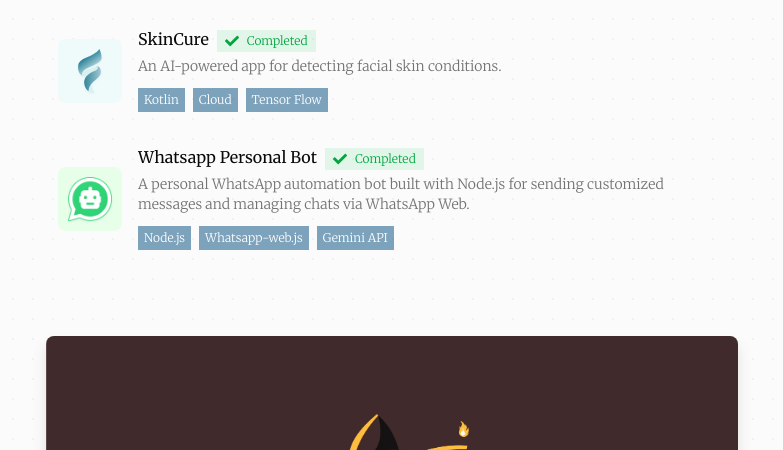
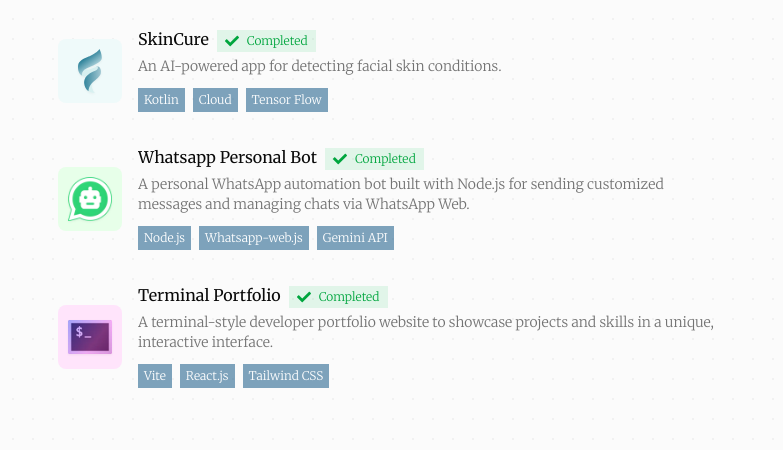
Before and after one commit to bagoesrex/portfolio-website, a Next.js app: page / in a window 1280 px wide. Shown: the part 502-952 px from the top of the page, without its empty margins (248-1031 px from the left). Built offline with nearby package versions, Linux system fonts and the light colour scheme; no server answers.

Commit message:
feat(projects): add terminal portfolio data

```diff
--- a/components/projects/project-card.tsx
+++ b/components/projects/project-card.tsx
@@ -29,7 +29,13 @@ export default function ProjectCard({ project }: ProjectCardProps) {
       >
         <div className={cn("rounded-md p-2.5", IconBg)}>
           <div className="relative h-9.5 min-w-9.5 md:h-11 md:min-w-11">
-            <Image src={coverImage} alt={`${title} Image`} fill priority className="drop-shadow-xs transition-transform group-hover:scale-110" />
+            <Image
+              src={coverImage}
+              alt={`${title} Image`}
+              fill
+              priority
+              className="object-contain drop-shadow-xs transition-transform group-hover:scale-110"
+            />
           </div>
         </div>
         <div className="space-y-3">
--- a/constants/projects.ts
+++ b/constants/projects.ts
@@ -28,6 +28,15 @@ export const DUMMY_PROJECTS: Project[] = [
     coverImage: "/icons/projects/whatsapp-bot.png",
     githubUrl: "https://github.com/bagoesrex/wa-personal-bot",
     variant: "green",
+  },
+  {
+    title: "Terminal Portfolio",
+    description: "A terminal-style developer portfolio website to showcase projects and skills in a unique, interactive interface.",
+    status: "completed",
+    techStack: ["Vite", "React.js", "Tailwind CSS"],
+    coverImage: "/icons/projects/terminal.webp",
+    githubUrl: "https://github.com/bagoesrex/terminal-portfolio",
+    variant: "purple",
   },
   // {
   //   title: "AI Skin Detection App",
@@ -98,4 +107,8 @@ export const PROJECT_VARIANT_STYLES: Record<
     iconBg: "bg-[#E7FFE9]",
     hoverBg: "hover:bg-[#E7FFE9]",
   },
+  purple: {
+    iconBg: "bg-[#FFE4FB]",
+    hoverBg: "hover:bg-[#FFE4FB]",
+  },
 };
--- a/types/project.ts
+++ b/types/project.ts
@@ -1,6 +1,6 @@
 export type ProjectStatus = "completed" | "in-progress" | "archived";
 
-export type ProjectVariant = "blue" | "green";
+export type ProjectVariant = "blue" | "green" | "purple";
 
 export interface Project {
   title: string;
```
Also changed, not shown: public/icons/projects/terminal.webp (added).
